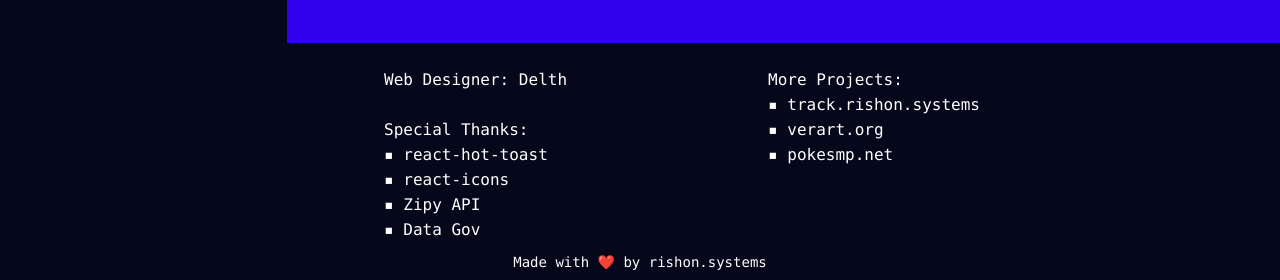
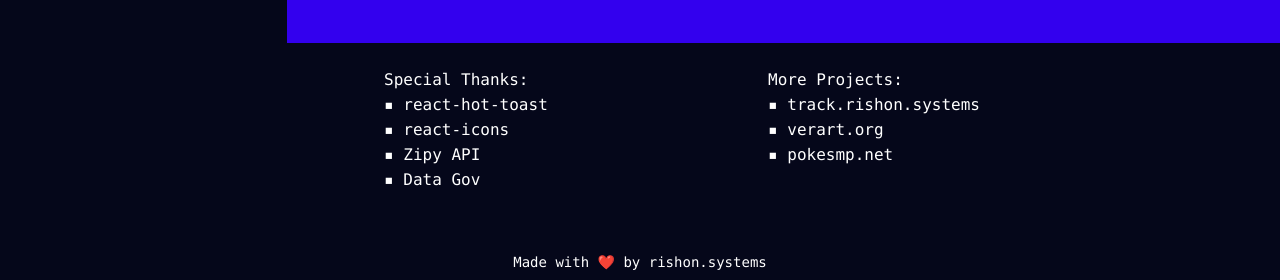
Before and after one commit to Rishon/Mikud-Website, a Next.js app: page / in a window 1280 px wide. Shown: the part 517-797 px from the top of the page. Built offline with nearby package versions, Linux system fonts and the light colour scheme; no server answers.

Commit message:
fix credits

```diff
--- a/src/components/footer.tsx
+++ b/src/components/footer.tsx
@@ -49,8 +49,6 @@ const Footer = () => {
           }}
         >
           <code>
-            Web Designer: Delth
-            <br /> <br />
             Special Thanks:
             <br /> ▪ {""}
             <Link
```
